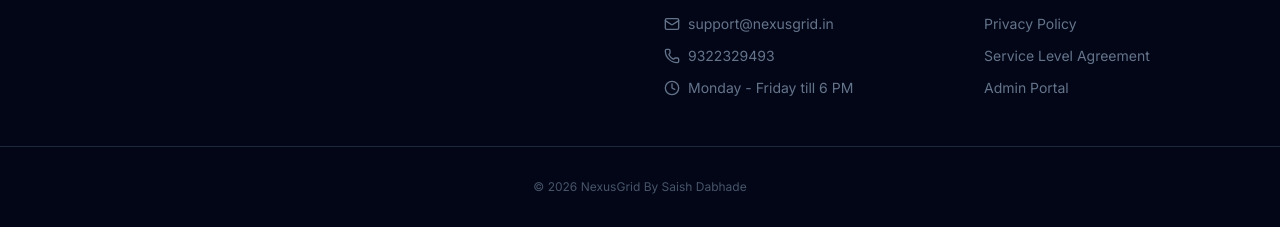
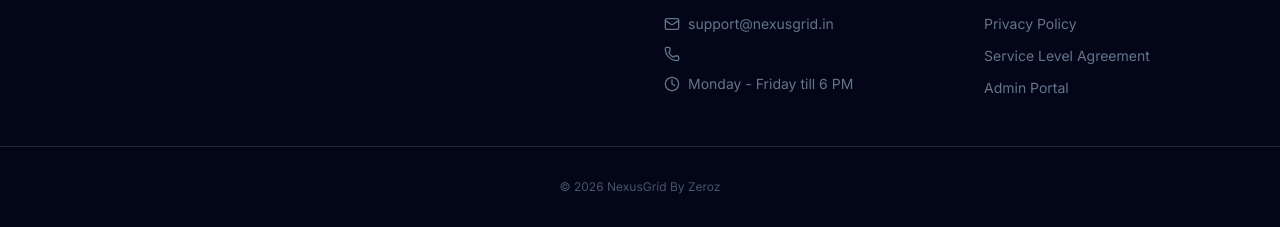
Before and after one commit to saishdabhade997/nexus-grid, a website: page public/index.html in a window 1280 px wide. Shown: the part 5421-5648 px from the top of the page. Drawn offline with nearby package versions, Linux system fonts and the light colour scheme.

Commit message:
Update contact information and footer text

```diff
--- a/public/index.html
+++ b/public/index.html
@@ -493,7 +493,7 @@
                 <h4 class="text-white font-bold mb-4">Customer Care</h4>
                 <ul class="space-y-3 text-sm text-slate-500">
                     <li class="flex items-center gap-2"><i data-lucide="mail" class="w-4 h-4"></i> support@nexusgrid.in</li>
-                    <li class="flex items-center gap-2"><i data-lucide="phone" class="w-4 h-4"></i>9322329493</li>
+                    <li class="flex items-center gap-2"><i data-lucide="phone" class="w-4 h-4"></i></li>
                     <li class="flex items-center gap-2"><i data-lucide="clock" class="w-4 h-4"></i> Monday - Friday till 6 PM </li>
                 </ul>
             </div>
@@ -508,7 +508,7 @@
             </div>
         </div>
         <div class="max-w-7xl mx-auto px-6 border-t border-slate-800 pt-8 text-center text-xs text-slate-600">
-            &copy; 2026 NexusGrid By Saish Dabhade
+            &copy; 2026 NexusGrid By Zeroz
         </div>
     </footer>
 
```
